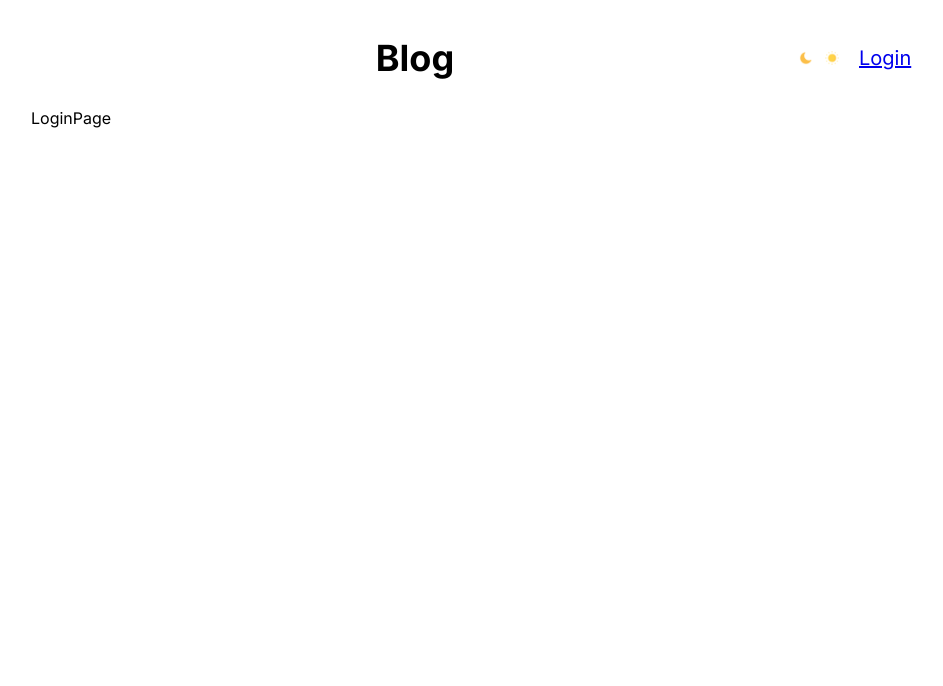
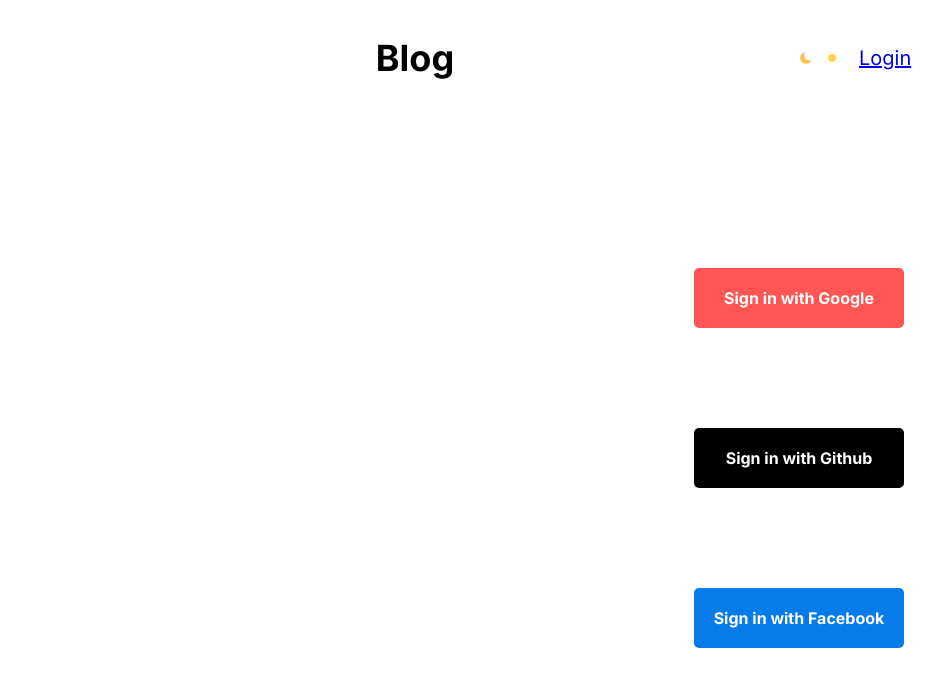
Before and after one commit to ValeriaGamez/curriculum, a Next.js app: page /login in a window 1280 px wide. Shown: the top 686 px of the page, without its empty margins (57-1000 px from the left). Built offline with nearby package versions, Linux system fonts and the light colour scheme.

Commit message:
styling loginP

```diff
--- a/src/app/login/login.module.css
+++ b/src/app/login/login.module.css
@@ -0,0 +1,45 @@
+.container {
+    display: flex;
+    align-items: center;
+    justify-content: center;
+    margin-top: 60px;
+}
+
+.wrapper {
+    background-color: var(--softBg);
+    padding: 100px;
+    display: flex;
+    flex-direction: column;
+    gap: 100px;
+    border-radius: 10px;
+
+}
+
+.socialButton {
+    padding: 20px;
+    border-radius: 5px;
+    border: none;
+    color: white;
+    font-weight: bold;
+    cursor: pointer;
+    display: flex;
+    align-items: center;
+    justify-content: center;
+
+}
+
+
+.socialButton:first-child {
+  background-color: #ff5555;
+
+}
+
+.socialButton:nth-child(2) {
+    background-color: #000;
+
+  }
+
+.socialButton:nth-child(3) {
+    background-color: #087bea;
+
+}
--- a/src/app/login/page.tsx
+++ b/src/app/login/page.tsx
@@ -2,7 +2,16 @@
 
 const LoginPage = () => {
   return (
-    <div>LoginPage</div>
+    <div className={styles.container}>
+      <div className={styles.wrapper}>
+        <div className={styles.socialButton}>Sign in with Google</div>
+        <div className={styles.socialButton}>Sign in with Github</div>
+        <div className={styles.socialButton}>Sign in with Facebook</div>
+
+
+      </div>
+
+    </div>
   )
 }
 
```
